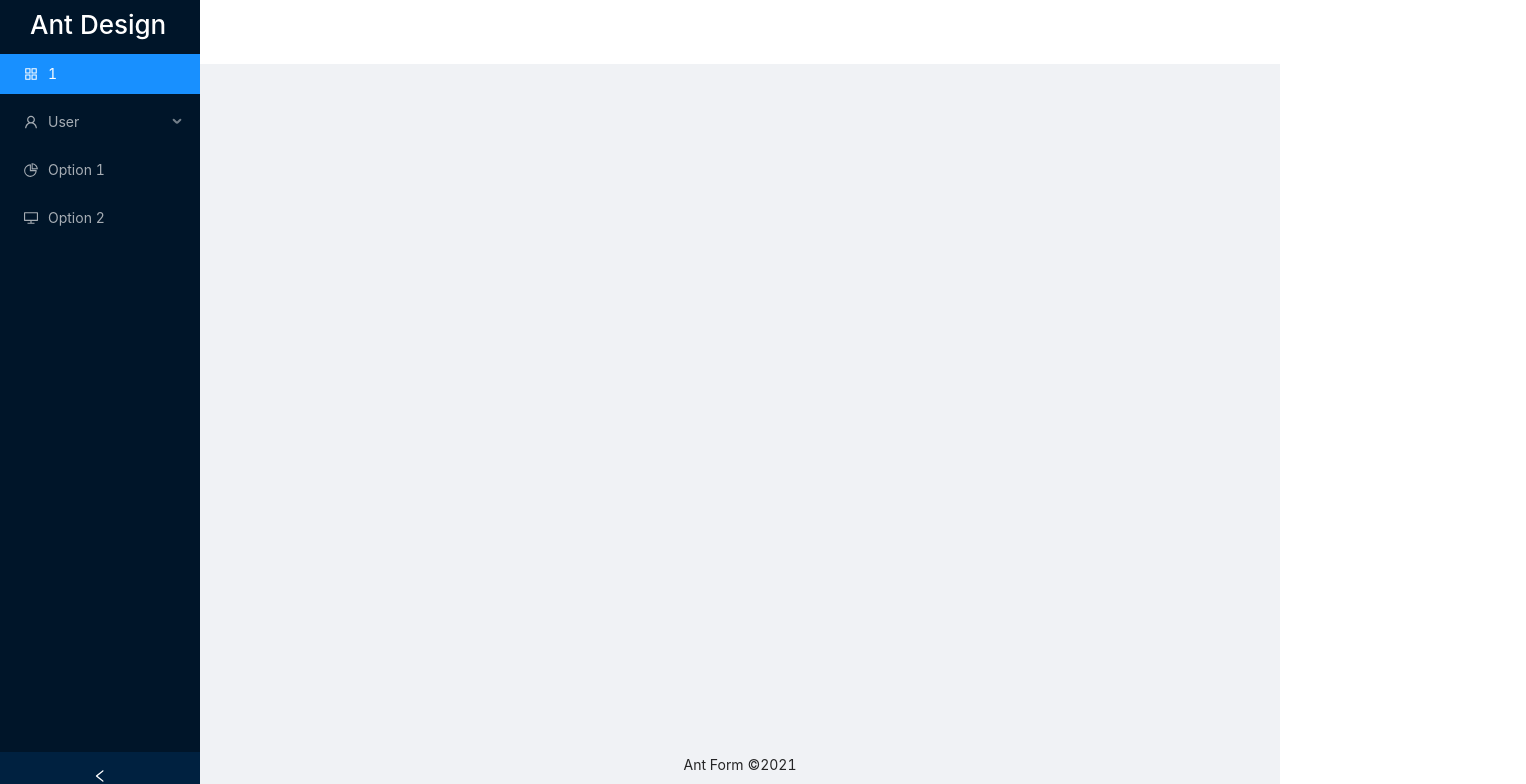
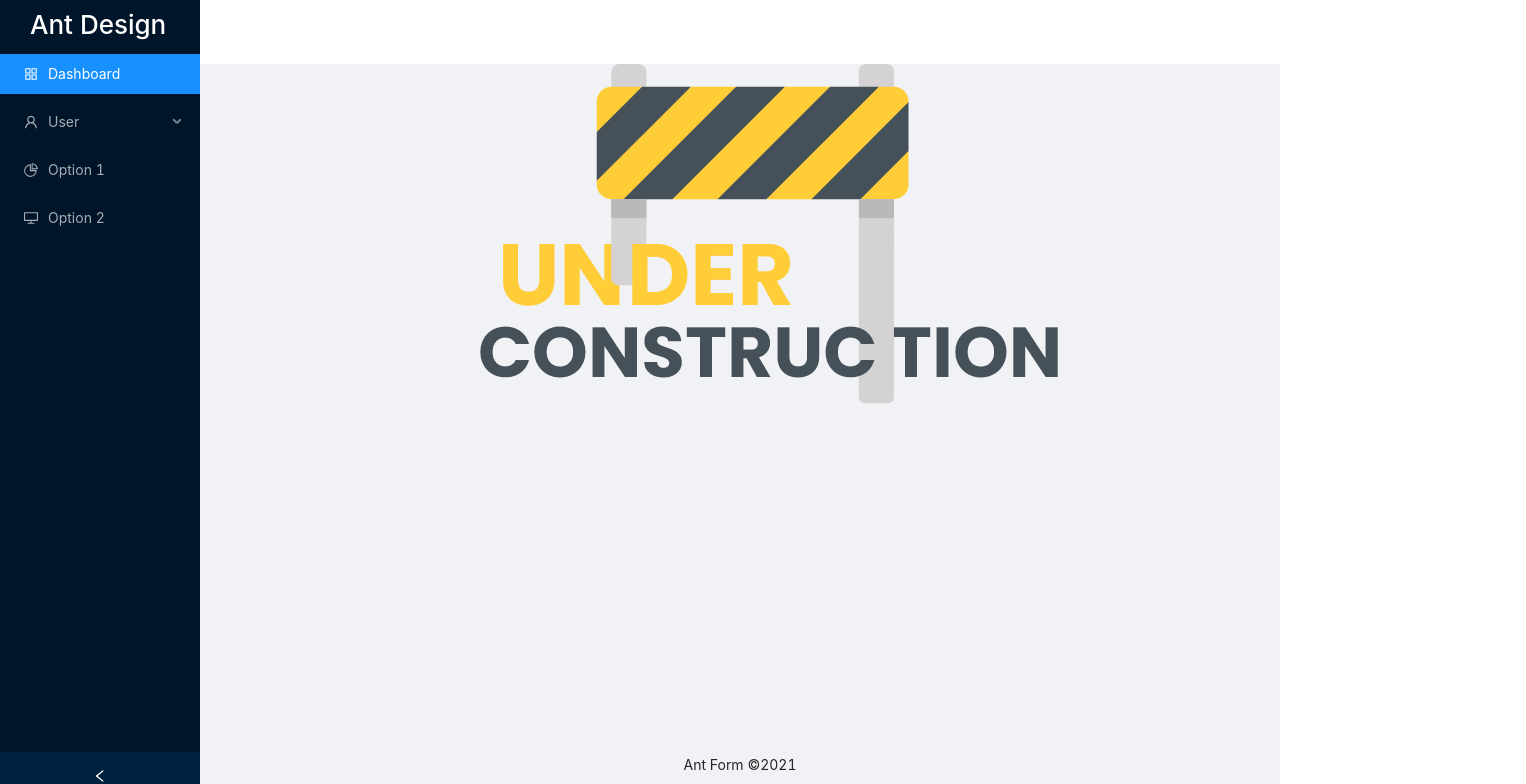
Before and after one commit to Gagandeep-Kaur-01/Ant_Design, a React (Create React App) app: page /dashboard in a window 1280 px wide. Shown: the top 784 px of the page, 1526 px wide, since content can reach past the window. Built offline with nearby package versions, Linux system fonts and the light colour scheme.

Commit message:
created 'Dashboard' component/ page and displayed in sidebar

```diff
--- /dev/null
+++ b/src/components/Pages/Dashboard/dashboard.js
@@ -0,0 +1,22 @@
+import React, { Component } from "react";
+import { Row, Col } from "antd";
+import underConstruction from '../../Utility/Images/under_construction.png';
+
+export default class extends Component {
+    render() {
+      const rowStyle = {
+          width: "100%",
+          marginLeft: '25%'
+      };
+
+      return(
+        <div className="dashboard" >
+          <Row gutter={0} justify="start" style={rowStyle}>
+			      <Col sm={24} className="dashboard">
+			      	<img class="under-construction-image" src={underConstruction} />
+		      	</Col>
+	    	  </Row>
+        </div>
+      )
+    }
+}
--- a/src/components/Sidebar/sidebar.js
+++ b/src/components/Sidebar/sidebar.js
@@ -11,6 +11,7 @@ import {
   AppstoreOutlined,
   EllipsisOutlined
 } from '@ant-design/icons';
+import Dashboard from '../Pages/Dashboard/dashboard';
 import Form from '../Pages/Form/form';
 import SidebarWrapper from './sidebar.style';
 
@@ -41,9 +42,9 @@ class Sidebar extends React.Component {
             <Menu.Item key="1" icon={<AppstoreOutlined />}>
               <NavLink
                 to={{
-                pathname: '/1'
+                    pathname: '/dashboard'
                 }}>
-                1
+                Dashboard
               </NavLink>
             </Menu.Item>
 
@@ -79,6 +80,7 @@ class Sidebar extends React.Component {
             <Header className="site-layout-background" style={{ padding: 0, background: "#fff" }} />
             <Content style={{ margin: '0 16px' }}>
               <Switch>
+                <Route path="/dashboard" component={() => <Dashboard />}></Route>
                 <Route path="/form" component={() => <Form />} />
               </Switch>
             </Content>
```
Also changed, not shown: src/components/Utility/Images/under_construction.png (added).
